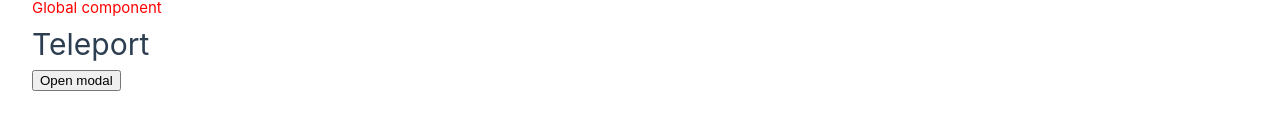
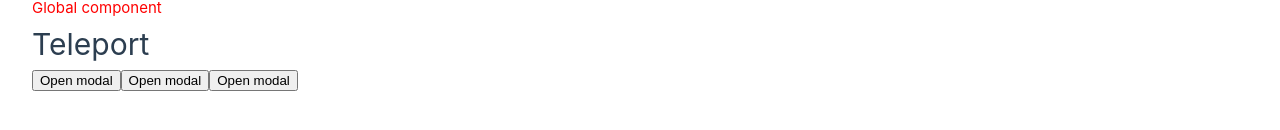
Before and after one commit to Johnny-Jackpot/sandbox, a Vue app in the folder vue/vue-project/: page /build-in-components/teleport in a window 1280 px wide. Shown: the part 204-334 px from the top of the page. Built offline with nearby package versions, Linux system fonts and the light colour scheme; the HTML template or start-up script is replaced by a standard one.

Commit message:
teleport

```diff
--- a/vue/vue-project/src/views/build-in-components/TeleportView.vue
+++ b/vue/vue-project/src/views/build-in-components/TeleportView.vue
@@ -7,6 +7,8 @@ import Modal from '@/components/build-in-components/teleport/Modal.vue';
   <h1>Teleport</h1>
   <div class="outer">
     <Modal />
+    <Modal />
+    <Modal />
   </div>
 </template>
 
```
